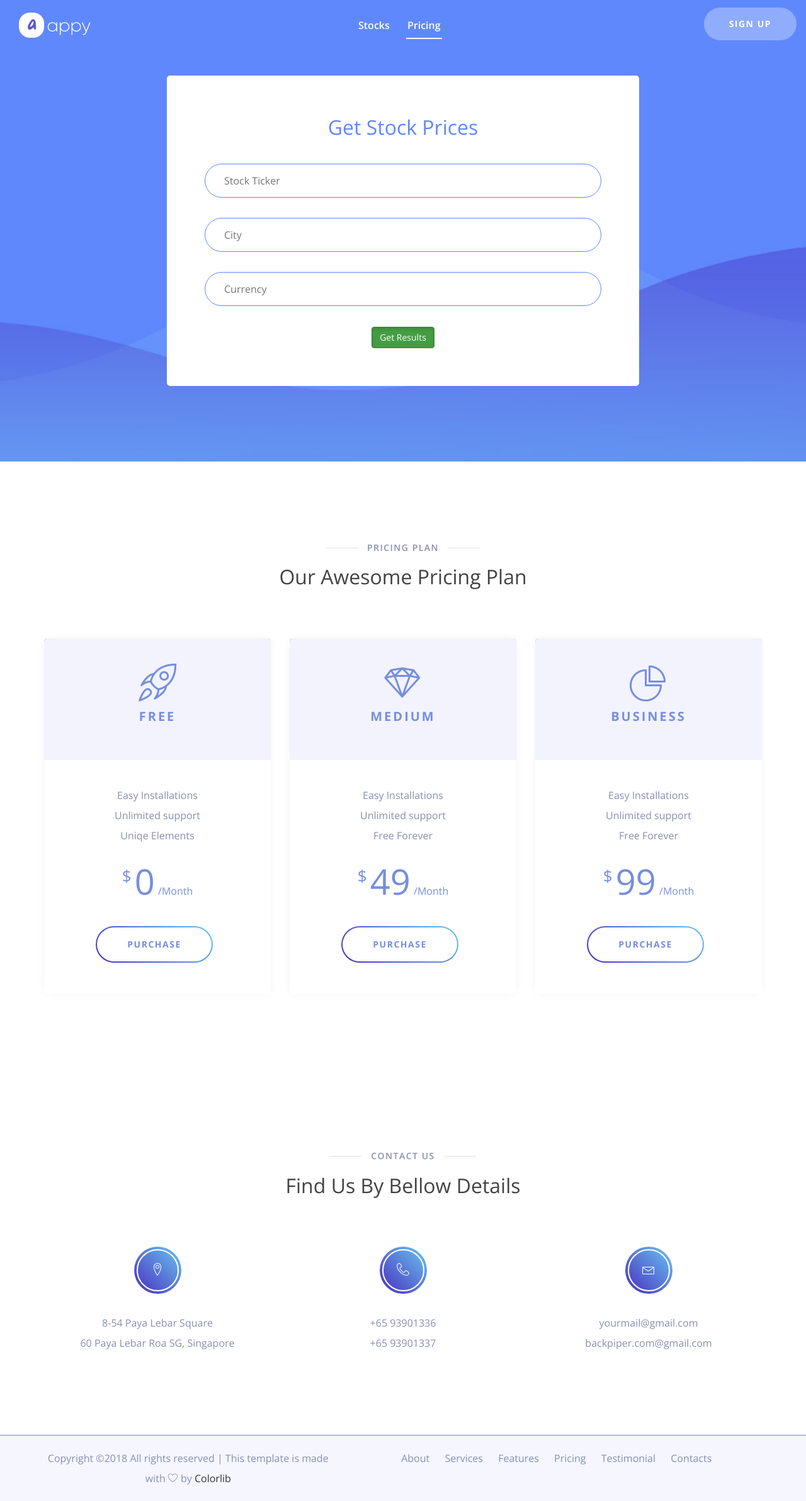
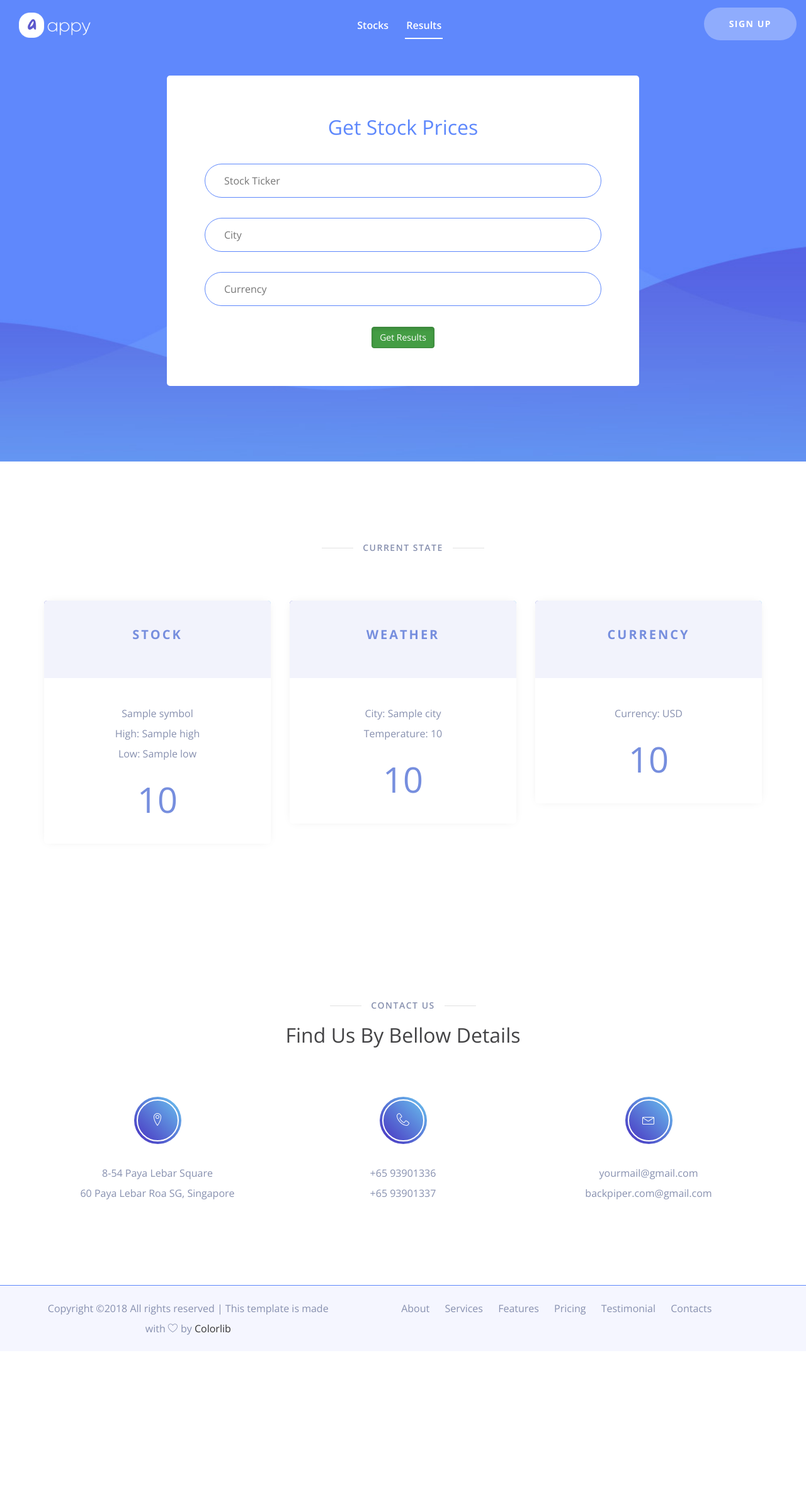
Before and after one commit to lubegamark/bobby, a Django app: template templates/stocks/index.html in a window 1280 px wide. Shown: the whole page at 63% size. After the commit the page ends 2120 px from the top, so only its background shows below. Run offline with Django 3.2, Linux system fonts and the light colour scheme; the template is opened without the code that fills it: most values are stand-ins (such as "Sample title", 1, 10 or a date in 2020); some libraries are stand-ins or nearby versions.

Commit message:
Add placeholders for content

```diff
--- a/templates/stocks/index.html
+++ b/templates/stocks/index.html
@@ -50,7 +50,7 @@
             <div class="collapse navbar-collapse" id="primary_menu">
                 <ul class="nav navbar-nav mainmenu">
                     <li><a href="#stocks_page">Stocks</a></li>
-                    <li><a href="#price_page">Pricing</a></li>
+                    <li><a href="#current_page">Results</a></li>
                 </ul>
                 <div class="right-button hidden-xs">
                     <a href="#">Sign Up</a>
@@ -67,8 +67,9 @@
                     <div class="subscribe-form text-center">
                         <h3 class="blue-color">Get Stock Prices</h3>
                         <div class="space-20"></div>
-                        <form action="">
-                            <input type="text" class="control" placeholder="Stock Ticker" required="required" name="stock" >
+                        <form action="" method="POST">
+                            {% csrf_token %}
+                            <input type="text" class="control" placeholder="Stock Ticker" required="required" name="symbol" >
                             <br/>
                             <br/>
                             <input type="text" class="control" placeholder="City" required="required" name="city" >
@@ -86,13 +87,12 @@
     </div>
     <!-- Stock-Form-Area -->
     <!--Price-Area -->
-    <section class="section-padding price-area" id="price_page">
+    <section class="section-padding price-area" id="current_page">
         <div class="container">
             <div class="row">
                 <div class="col-xs-12">
                     <div class="page-title text-center">
-                        <h5 class="title">Pricing Plan</h5>
-                        <h3 class="dark-color">Our Awesome Pricing Plan</h3>
+                        <h5 class="title">Current State</h5>
                         <div class="space-60"></div>
                     </div>
                 </div>
@@ -101,23 +101,17 @@
                 <div class="col-xs-12 col-sm-4">
                     <div class="price-box">
                         <div class="price-header">
-                            <div class="price-icon">
-                                <span class="lnr lnr-rocket"></span>
-                            </div>
-                            <h4 class="upper">Free</h4>
+                            <h4 class="upper">Stock</h4>
                         </div>
                         <div class="price-body">
                             <ul>
-                                <li>Easy Installations</li>
-                                <li>Unlimited support</li>
-                                <li>Uniqe Elements</li>
+                                <li>{{stock.symbol}}</li>
+                                <li>High: {{stock.high}}</li>
+                                <li>Low: {{stock.low}}</li>
                             </ul>
                         </div>
                         <div class="price-rate">
-                            <sup>&#36;</sup> <span class="rate">0</span> <small>/Month</small>
-                        </div>
-                        <div class="price-footer">
-                            <a href="#" class="bttn-white">Purchase</a>
+                            <span class="rate">{{stock.price}}</span>
                         </div>
                     </div>
                     <div class="space-30 hidden visible-xs"></div>
@@ -125,48 +119,35 @@
                 <div class="col-xs-12 col-sm-4">
                     <div class="price-box">
                         <div class="price-header">
-                            <div class="price-icon">
-                                <span class="lnr lnr-diamond"></span>
-                            </div>
-                            <h4 class="upper">Medium</h4>
+                            <h4 class="upper">Weather</h4>
                         </div>
                         <div class="price-body">
                             <ul>
-                                <li>Easy Installations</li>
-                                <li>Unlimited support</li>
-                                <li>Free Forever</li>
+                                <li>City: {{weather.city}}</li>
+                                <li>Temperature: {{weather.temperature}}</li>
                             </ul>
                         </div>
                         <div class="price-rate">
-                            <sup>&#36;</sup> <span class="rate">49</span> <small>/Month</small>
-                        </div>
-                        <div class="price-footer">
-                            <a href="#" class="bttn-white">Purchase</a>
-                        </div>
+                                <span class="rate">{{weather.temperature}}</span>
+                            </div>
+
                     </div>
                     <div class="space-30 hidden visible-xs"></div>
                 </div>
                 <div class="col-xs-12 col-sm-4">
                     <div class="price-box">
                         <div class="price-header">
-                            <div class="price-icon">
-                                <span class="lnr lnr-pie-chart"></span>
-                            </div>
-                            <h4 class="upper">Business</h4>
+                            <h4 class="upper">Currency</h4>
                         </div>
                         <div class="price-body">
                             <ul>
-                                <li>Easy Installations</li>
-                                <li>Unlimited support</li>
-                                <li>Free Forever</li>
+                                <li>Currency: {{currency.currency}}</li>
                             </ul>
                         </div>
                         <div class="price-rate">
-                            <sup>&#36;</sup> <span class="rate">99</span> <small>/Month</small>
+                            <span class="rate">{{currency.price}}</span>
                         </div>
-                        <div class="price-footer">
-                            <a href="#" class="bttn-white">Purchase</a>
-                        </div>
+
                     </div>
                 </div>
             </div>
```
